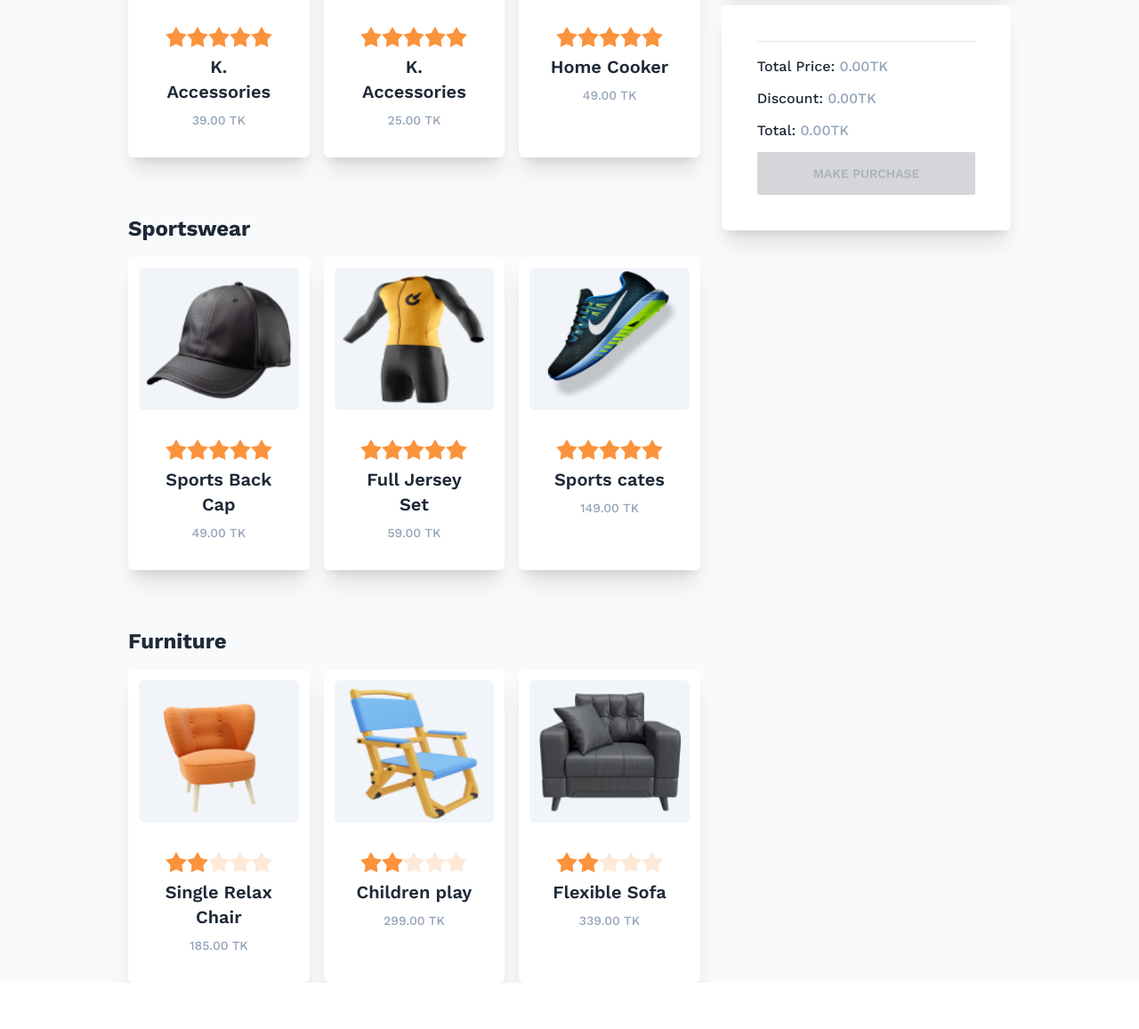
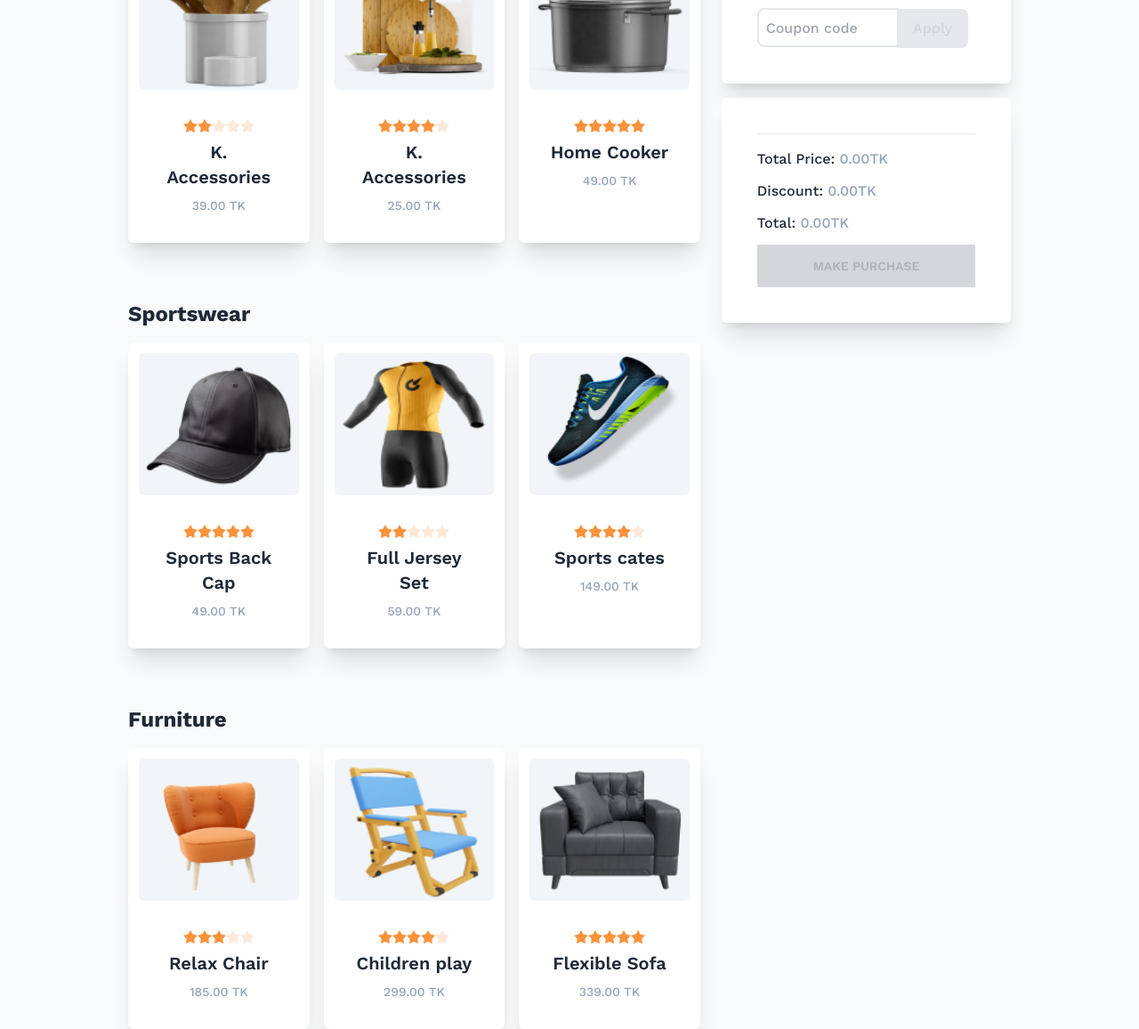
Before and after one commit to surovishimu/Kitchen-ware, a plain HTML site: page index.html in a window 1280 px wide. Shown: the part 719-1876 px from the top of the page at 89% size. Before the commit the page ends 1824 px from the top, so only its background shows below. Drawn offline with nearby package versions, Linux system fonts and the light colour scheme.

Commit message:
star ratings updated

```diff
--- a/index.html
+++ b/index.html
@@ -1,5 +1,5 @@
 <!DOCTYPE html>
-<html lang="en">
+<html lang="en" data-theme="light">
 
 <head>
     <meta charset="UTF-8">
@@ -26,8 +26,8 @@
 <body class="font-work-sans">
     <header>
         <!-- banner part start -->
-        <div class="hero  bg-base-200 bg-[#F9F6E2] min-h-max">
-            <div class="hero-content flex-col gap-10 lg:flex-row-reverse flex-1 ">
+        <div class="hero  bg-base-200 bg-[#F9F6E2] min-h-[calc(100vh-35vh)]">
+            <div class="hero-content flex-col gap-16 lg:flex-row-reverse flex-1 ">
                 <img src="./images/Summer 1.png" class="max-w-sm rounded-lg  " />
                 <div class="flex-1 text-center  ">
                     <p class="text-black mb-5">---SALE FEVER---</p>
@@ -35,7 +35,7 @@
                             class="text-[#E527B2]">20%
                             off</span></h1>
                     <p class="py-6 font-semibold text-black">Use Promo Code <button
-                            class="btn btn-md bg-[#E527B2] text-white">SELL200</button></p>
+                            class="btn btn-md ml-4 bg-[#E527B2] hover:bg-[#E527B2] text-white">SELL200</button></p>
 
 
                 </div>
@@ -59,12 +59,12 @@
                                 onclick="handleCLikBtn(this)" />
                         </figure>
                         <div class="card-body items-center text-center">
-                            <div class="rating">
-                                <input type="radio" name="rating-5" class="mask mask-star-2 bg-orange-400" />
-                                <input type="radio" name="rating-5" class="mask mask-star-2 bg-orange-400" checked />
-                                <input type="radio" name="rating-5" class="mask mask-star-2 bg-orange-400" />
-                                <input type="radio" name="rating-5" class="mask mask-star-2 bg-orange-400" />
-                                <input type="radio" name="rating-5" class="mask mask-star-2 bg-orange-400" />
+                            <div class="rating rating-sm">
+                                <input type="radio" name="rating-1" class="mask mask-star-2 bg-orange-400" />
+                                <input type="radio" name="rating-1" class="mask mask-star-2 bg-orange-400" checked />
+                                <input type="radio" name="rating-1" class="mask mask-star-2 bg-orange-400" />
+                                <input type="radio" name="rating-1" class="mask mask-star-2 bg-orange-400" />
+                                <input type="radio" name="rating-1" class="mask mask-star-2 bg-orange-400" />
                             </div>
                             <h2 class="card-title">K. Accessories</h2>
                             <p class="text-slate-400 text-sm">39.00 TK</p>
@@ -78,11 +78,11 @@
                                 onclick="handleCLikBtn(this)" />
                         </figure>
                         <div class="card-body items-center text-center">
-                            <div class="rating">
+                            <div class="rating rating-sm">
+                                <input type="radio" name="rating-2" class="mask mask-star-2 bg-orange-400" />
+                                <input type="radio" name="rating-2" class="mask mask-star-2 bg-orange-400" />
                                 <input type="radio" name="rating-2" class="mask mask-star-2 bg-orange-400" />
                                 <input type="radio" name="rating-2" class="mask mask-star-2 bg-orange-400" checked />
-                                <input type="radio" name="rating-2" class="mask mask-star-2 bg-orange-400" />
-                                <input type="radio" name="rating-2" class="mask mask-star-2 bg-orange-400" />
                                 <input type="radio" name="rating-2" class="mask mask-star-2 bg-orange-400" />
                             </div>
                             <h2 class="card-title">K. Accessories</h2>
@@ -97,12 +97,12 @@
                                 onclick="handleCLikBtn(this)" />
                         </figure>
                         <div class="card-body items-center text-center">
-                            <div class="rating">
-                                <input type="radio" name="rating-4" class="mask mask-star-2 bg-orange-400" />
-                                <input type="radio" name="rating-4" class="mask mask-star-2 bg-orange-400" checked />
-                                <input type="radio" name="rating-4" class="mask mask-star-2 bg-orange-400" />
-                                <input type="radio" name="rating-4" class="mask mask-star-2 bg-orange-400" />
-                                <input type="radio" name="rating-4" class="mask mask-star-2 bg-orange-400" />
+                            <div class="rating rating-sm">
+                                <input type="radio" name="rating-3" class="mask mask-star-2 bg-orange-400" />
+                                <input type="radio" name="rating-3" class="mask mask-star-2 bg-orange-400" />
+                                <input type="radio" name="rating-3" class="mask mask-star-2 bg-orange-400" />
+                                <input type="radio" name="rating-3" class="mask mask-star-2 bg-orange-400" />
+                                <input type="radio" name="rating-3" class="mask mask-star-2 bg-orange-400" checked />
                             </div>
                             <h2 class="card-title">Home Cooker</h2>
                             <p class="text-slate-400 text-sm">49.00 TK</p>
@@ -122,12 +122,12 @@
                                 onclick="handleCLikBtn(this)" />
                         </figure>
                         <div class="card-body items-center text-center">
-                            <div class="rating">
-                                <input type="radio" name="rating-5" class="mask mask-star-2 bg-orange-400" />
-                                <input type="radio" name="rating-5" class="mask mask-star-2 bg-orange-400" checked />
-                                <input type="radio" name="rating-5" class="mask mask-star-2 bg-orange-400" />
-                                <input type="radio" name="rating-5" class="mask mask-star-2 bg-orange-400" />
-                                <input type="radio" name="rating-5" class="mask mask-star-2 bg-orange-400" />
+                            <div class="rating rating-sm">
+                                <input type="radio" name="rating-4" class="mask mask-star-2 bg-orange-400" />
+                                <input type="radio" name="rating-4" class="mask mask-star-2 bg-orange-400" />
+                                <input type="radio" name="rating-4" class="mask mask-star-2 bg-orange-400" />
+                                <input type="radio" name="rating-4" class="mask mask-star-2 bg-orange-400" />
+                                <input type="radio" name="rating-4" class="mask mask-star-2 bg-orange-400" checked />
                             </div>
                             <h2 class="card-title">Sports Back Cap</h2>
                             <p class="text-slate-400 text-sm">49.00 TK</p>
@@ -141,12 +141,12 @@
                                 onclick="handleCLikBtn(this)" />
                         </figure>
                         <div class="card-body items-center text-center">
-                            <div class="rating">
-                                <input type="radio" name="rating-2" class="mask mask-star-2 bg-orange-400" />
-                                <input type="radio" name="rating-2" class="mask mask-star-2 bg-orange-400" checked />
-                                <input type="radio" name="rating-2" class="mask mask-star-2 bg-orange-400" />
-                                <input type="radio" name="rating-2" class="mask mask-star-2 bg-orange-400" />
-                                <input type="radio" name="rating-2" class="mask mask-star-2 bg-orange-400" />
+                            <div class="rating rating-sm">
+                                <input type="radio" name="rating-5" class="mask mask-star-2 bg-orange-400" />
+                                <input type="radio" name="rating-5" class="mask mask-star-2 bg-orange-400" checked />
+                                <input type="radio" name="rating-5" class="mask mask-star-2 bg-orange-400" />
+                                <input type="radio" name="rating-5" class="mask mask-star-2 bg-orange-400" />
+                                <input type="radio" name="rating-5" class="mask mask-star-2 bg-orange-400" />
                             </div>
                             <h2 class="card-title">Full Jersey Set</h2>
                             <p class="text-slate-400 text-sm">59.00 TK</p>
@@ -160,12 +160,12 @@
                                 onclick="handleCLikBtn(this)" />
                         </figure>
                         <div class="card-body items-center text-center">
-                            <div class="rating">
-                                <input type="radio" name="rating-4" class="mask mask-star-2 bg-orange-400" />
-                                <input type="radio" name="rating-4" class="mask mask-star-2 bg-orange-400" checked />
-                                <input type="radio" name="rating-4" class="mask mask-star-2 bg-orange-400" />
-                                <input type="radio" name="rating-4" class="mask mask-star-2 bg-orange-400" />
-                                <input type="radio" name="rating-4" class="mask mask-star-2 bg-orange-400" />
+                            <div class="rating rating-sm">
+                                <input type="radio" name="rating-6" class="mask mask-star-2 bg-orange-400" />
+                                <input type="radio" name="rating-6" class="mask mask-star-2 bg-orange-400" />
+                                <input type="radio" name="rating-6" class="mask mask-star-2 bg-orange-400" />
+                                <input type="radio" name="rating-6" class="mask mask-star-2 bg-orange-400" checked />
+                                <input type="radio" name="rating-6" class="mask mask-star-2 bg-orange-400" />
                             </div>
                             <h2 class="card-title">Sports cates</h2>
                             <p class="text-slate-400 text-sm">149.00 TK</p>
@@ -186,14 +186,14 @@
                                 onclick="handleCLikBtn(this)" />
                         </figure>
                         <div class="card-body items-center text-center">
-                            <div class="rating">
-                                <input type="radio" name="rating-5" class="mask mask-star-2 bg-orange-400" />
-                                <input type="radio" name="rating-5" class="mask mask-star-2 bg-orange-400" checked />
-                                <input type="radio" name="rating-5" class="mask mask-star-2 bg-orange-400" />
-                                <input type="radio" name="rating-5" class="mask mask-star-2 bg-orange-400" />
-                                <input type="radio" name="rating-5" class="mask mask-star-2 bg-orange-400" />
+                            <div class="rating rating-sm">
+                                <input type="radio" name="rating-7" class="mask mask-star-2 bg-orange-400" />
+                                <input type="radio" name="rating-7" class="mask mask-star-2 bg-orange-400" />
+                                <input type="radio" name="rating-7" class="mask mask-star-2 bg-orange-400" checked />
+                                <input type="radio" name="rating-7" class="mask mask-star-2 bg-orange-400" />
+                                <input type="radio" name="rating-7" class="mask mask-star-2 bg-orange-400" />
                             </div>
-                            <h2 class="card-title">Single Relax Chair</h2>
+                            <h2 class="card-title">Relax Chair</h2>
                             <p class="text-slate-400 text-sm">185.00 TK</p>
                         </div>
                     </div>
@@ -205,12 +205,12 @@
                                 onclick="handleCLikBtn(this)" />
                         </figure>
                         <div class="card-body items-center text-center">
-                            <div class="rating">
-                                <input type="radio" name="rating-2" class="mask mask-star-2 bg-orange-400" />
-                                <input type="radio" name="rating-2" class="mask mask-star-2 bg-orange-400" checked />
-                                <input type="radio" name="rating-2" class="mask mask-star-2 bg-orange-400" />
-                                <input type="radio" name="rating-2" class="mask mask-star-2 bg-orange-400" />
-                                <input type="radio" name="rating-2" class="mask mask-star-2 bg-orange-400" />
+                            <div class="rating rating-sm">
+                                <input type="radio" name="rating-8" class="mask mask-star-2 bg-orange-400" />
+                                <input type="radio" name="rating-8" class="mask mask-star-2 bg-orange-400" />
+                                <input type="radio" name="rating-8" class="mask mask-star-2 bg-orange-400" />
+                                <input type="radio" name="rating-8" class="mask mask-star-2 bg-orange-400" checked />
+                                <input type="radio" name="rating-8" class="mask mask-star-2 bg-orange-400" />
                             </div>
                             <h2 class="card-title">Children play</h2>
                             <p class="text-slate-400 text-sm">299.00 TK</p>
@@ -224,12 +224,12 @@
                                 onclick="handleCLikBtn(this)" />
                         </figure>
                         <div class="card-body items-center text-center">
-                            <div class="rating">
-                                <input type="radio" name="rating-4" class="mask mask-star-2 bg-orange-400" />
-                                <input type="radio" name="rating-4" class="mask mask-star-2 bg-orange-400" checked />
-                                <input type="radio" name="rating-4" class="mask mask-star-2 bg-orange-400" />
-                                <input type="radio" name="rating-4" class="mask mask-star-2 bg-orange-400" />
-                                <input type="radio" name="rating-4" class="mask mask-star-2 bg-orange-400" />
+                            <div class="rating rating-sm">
+                                <input type="radio" name="rating-9" class="mask mask-star-2 bg-orange-400" />
+                                <input type="radio" name="rating-9" class="mask mask-star-2 bg-orange-400" />
+                                <input type="radio" name="rating-9" class="mask mask-star-2 bg-orange-400" />
+                                <input type="radio" name="rating-9" class="mask mask-star-2 bg-orange-400" />
+                                <input type="radio" name="rating-9" class="mask mask-star-2 bg-orange-400" checked />
                             </div>
                             <h2 class="card-title">Flexible Sofa</h2>
                             <p class="text-slate-400 text-sm">339.00 TK</p>
@@ -244,7 +244,7 @@
                     <input id="coupon-field" type="text" placeholder="Coupon code"
                         class="rounded-l-lg outline-none lg:w-40 md:w-40 w-32 h-11 border-2 pl-2">
                     <button id="coupon-btn" disabled
-                        class="bg-[#E527B2] text-white rounded-r-lg lg:w-20 md:w-20 w-14 h-11 relative right-2 bottom-0.5  disabled:bg-gray-200 disabled:text-gray-300">Apply</button>
+                        class="bg-[#E527B2] text-white rounded-r-lg lg:w-20 md:w-20 w-14 h-11 relative right-2   disabled:bg-gray-200 disabled:text-gray-300">Apply</button>
 
                 </div>
                 <div class="bg-base-100 shadow-xl rounded-md p-10  ">
--- a/script.js
+++ b/script.js
@@ -11,6 +11,10 @@ function handleCLikBtn(target) {
     total = parseInt(total) + parseInt(price);
     const totalPriceCount = document.getElementById("total");
     totalPriceCount.innerText = total.toFixed(2);
+
+    const finalPrice = document.getElementById('final-price');
+    finalPrice.innerText = total.toFixed(2);
+
     const purchesButton = document.getElementById('purches-btn');
     if (total > 0) {
         purchesButton.removeAttribute('disabled');
```
